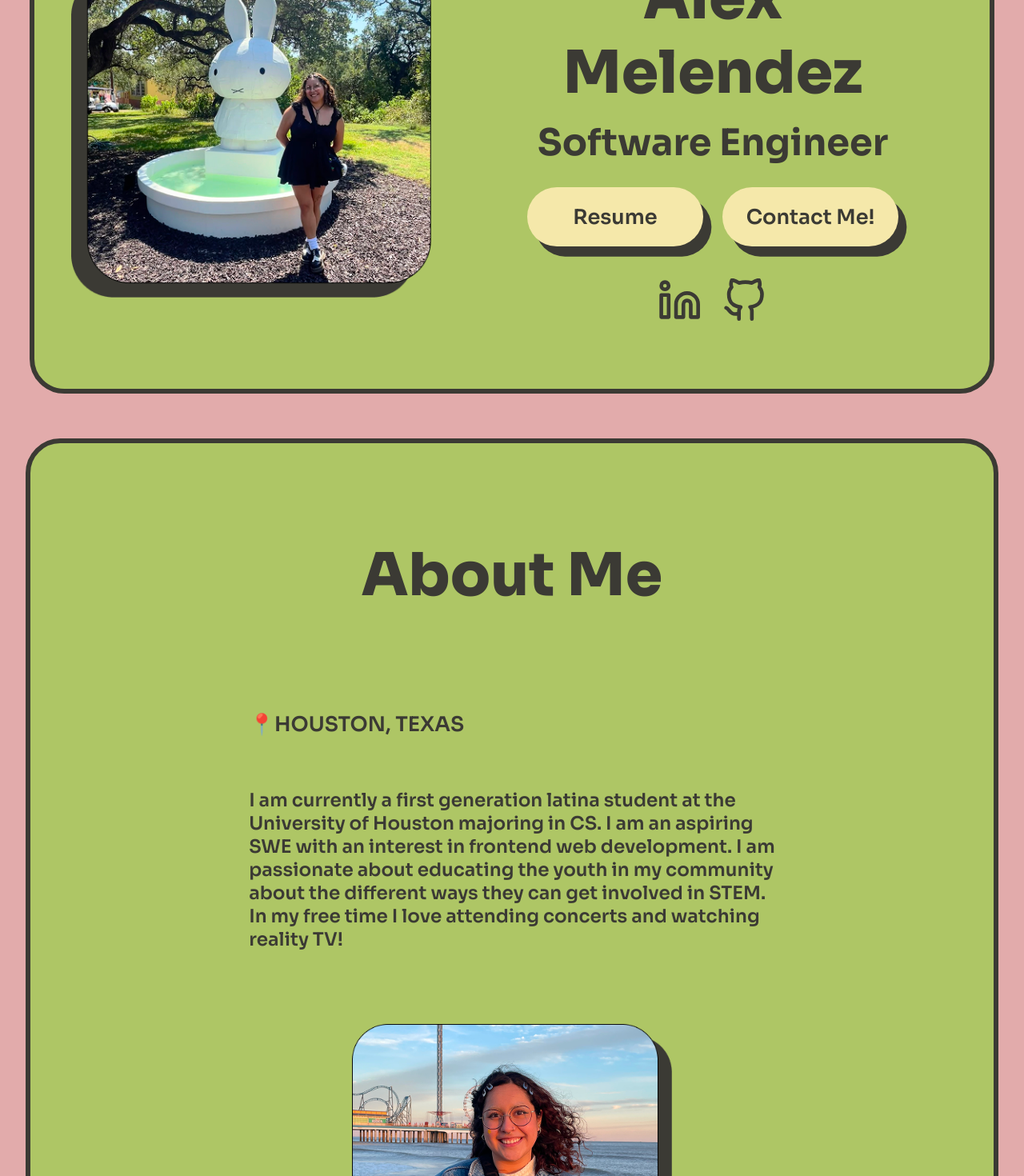
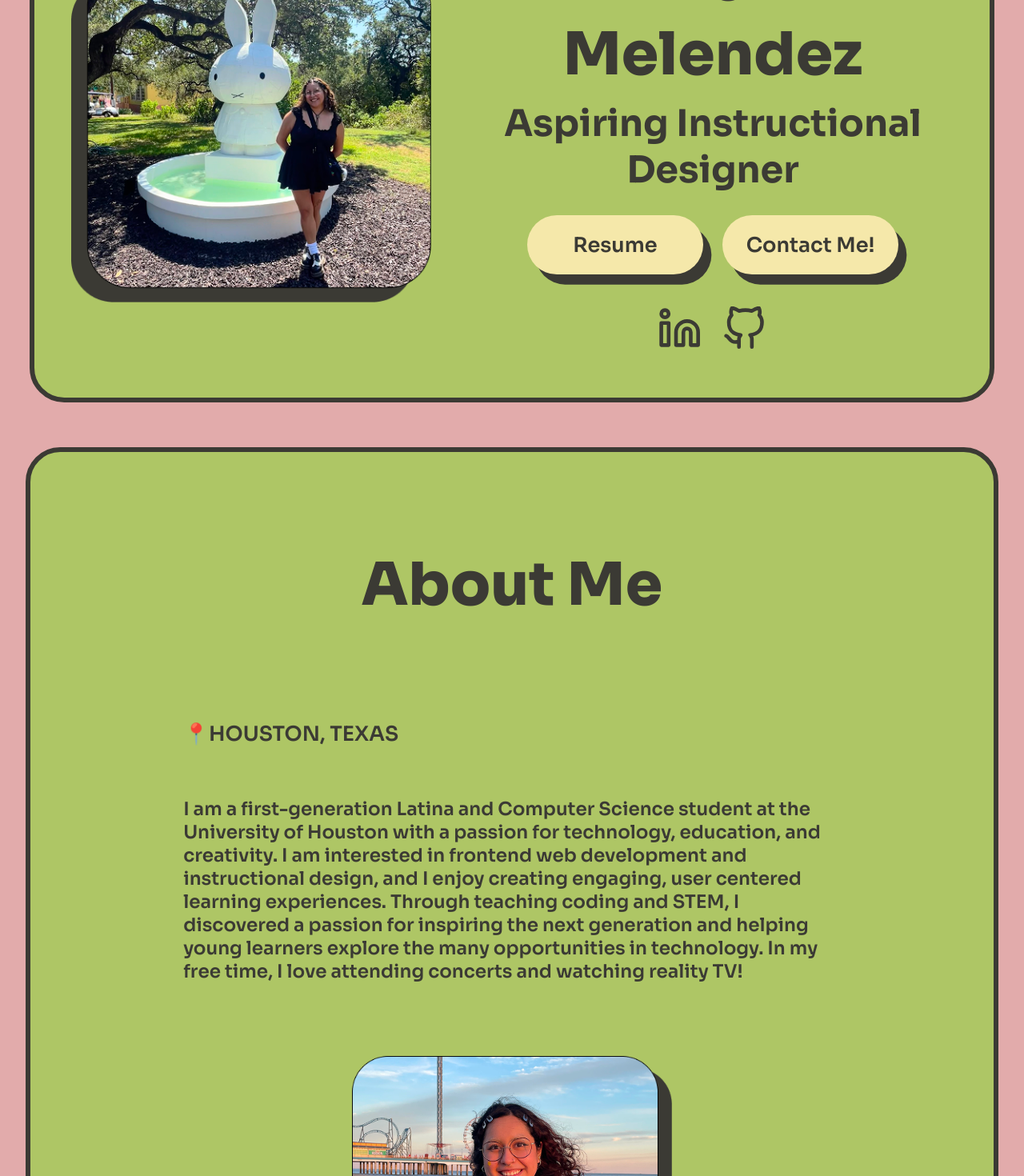
Before and after one commit to alexamelen/alexamelen2026, a React (Vite) app in the folder client/: page / in a window 1280 px wide. Shown: the part 280-1750 px from the top of the page at 80% size. Built offline with nearby package versions, Linux system fonts and the light colour scheme; a web font is replaced by a local one.

Commit message:
updated about me

```diff
--- a/client/src/components/About/About.css
+++ b/client/src/components/About/About.css
@@ -52,7 +52,7 @@
 
 .about-hero-text{
     display: flex;
-max-width: 736px;
+max-width: 900px;
 padding: 27.635px 39.149px;
 flex-direction: column;
 gap: 16px;
--- a/client/src/components/About/About.jsx
+++ b/client/src/components/About/About.jsx
@@ -12,7 +12,7 @@ const About = () => {
           <div className='about-hero'>
             <div className='about-hero-text'>
               <h3 className='location'>📍HOUSTON, TEXAS</h3>
-              <p className='abt-text'>I am currently a first generation latina student at the University of Houston majoring in CS. I am an aspiring SWE with an interest in frontend web development. I am passionate about educating the youth in my community about the different ways they can get involved in STEM. In my free time I love attending concerts and watching reality TV!</p>
+              <p className='abt-text'>I am a first-generation Latina and Computer Science student at the University of Houston with a passion for technology, education, and creativity. I am interested in frontend web development and instructional design, and I enjoy creating engaging, user centered learning experiences. Through teaching coding and STEM, I discovered a passion for inspiring the next generation and helping young learners explore the many opportunities in technology. In my free time, I love attending concerts and watching reality TV!</p>
             </div>
             <img src={Me2} alt="Photo of Alex Melendez #2" />
           </div>
--- a/client/src/components/Landing/Landing.jsx
+++ b/client/src/components/Landing/Landing.jsx
@@ -16,7 +16,7 @@ const Landing = () => {
         <div className = "hero-text">
         <p className = "greeting" >Hello, I'm</p>
         <h1 className = "name">Alex Melendez</h1>
-        <h2 className = "title">Software Engineer</h2>
+        <h2 className = "title">Aspiring Instructional Designer</h2>
 
         <div className = "hero-btns">
           <a href={Resume} target="_blank" rel="noopener noreferrer" className='resume-btn'> Resume</a>
--- a/client/src/index.js
+++ b/client/src/index.js
@@ -6,7 +6,7 @@ import LinkedIn from "./assets/Linkedin.svg"
 import Me1 from './assets/me-1.png'
 import Me2 from './assets/me.png'
 import User from './assets/User.svg'
-import Resume from './assets/resume.pdf'
+import Resume from './assets/alexMelendezResume2026.pdf'
 
 export {
     Initial,
```
Also changed, not shown: 1 other file (tests, documents, lock files or other folders).
